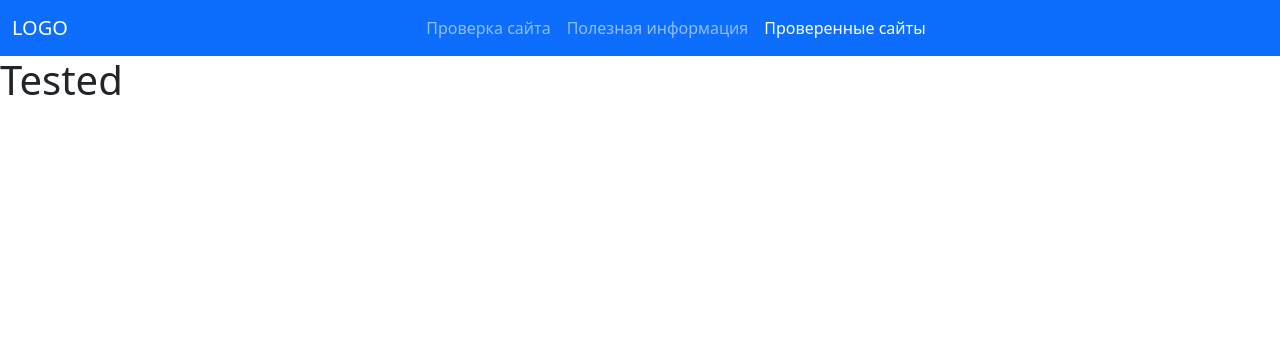
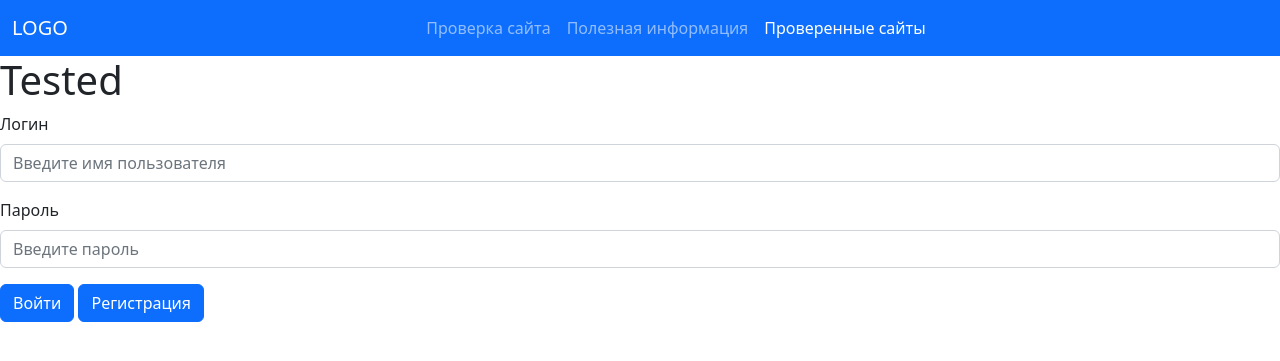
Before and after one commit to lechoovuck/Fakes, a Django app: page /tested-sites in a window 1280 px wide. Shown: the top 361 px of the page. Run offline with Django 4.2, Linux system fonts and the light colour scheme.

```diff
--- a/home/templates/home/tested.html
+++ b/home/templates/home/tested.html
@@ -11,4 +11,20 @@
         <h1>Tested</h1>
 
     </div>
+
+    <form action="" method='POST'>
+        {% csrf_token %}
+        <div class="mb-3">
+          <label for="uname" class="form-label">Логин</label>
+          <input type="text" class="form-control" placeholder="Введите имя пользователя" name='uname' id="uname">
+        </div>
+        <div class="mb-3">
+          <label for="passw" class="form-label">Пароль</label>
+          <input type="password" class="form-control" id="passw" placeholder="Введите пароль" name='passw'>
+        </div>
+        <button type="submit" class="btn btn-primary">Войти</button>
+        <a class="btn btn-primary" href="{% url 'register-page' %}" role="button">Регистрация</a>
+    </form>
+
+
 {% endblock content %}
```
